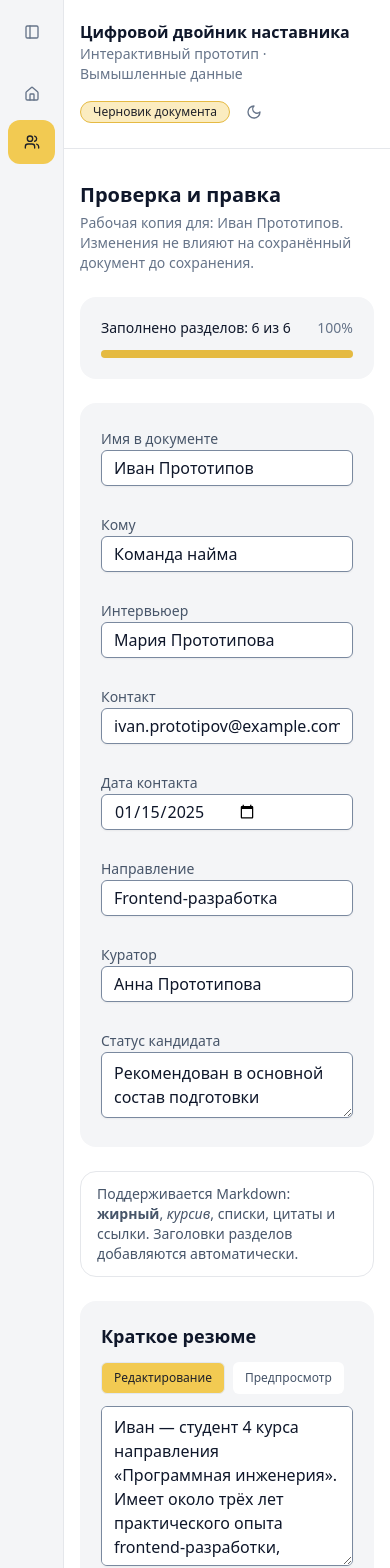
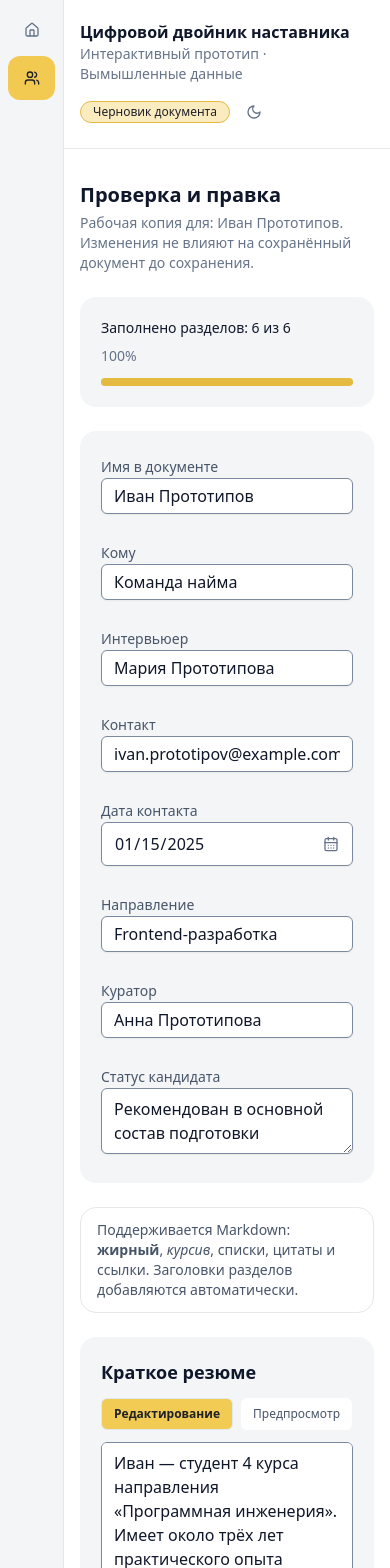
Before and after one commit to Cewerty/sreda-media, a React (Vite) app in the folder apps/cms-web/: page /candidates/c-01/review in a window 390 px wide. Shown: the top 1568 px of the page. Built offline with nearby package versions, Linux system fonts and the light colour scheme.

Commit message:
fix(cms-web): address mobile editor review feedback

```diff
--- a/apps/cms-web/src/components/layout/AppLayout.tsx
+++ b/apps/cms-web/src/components/layout/AppLayout.tsx
@@ -172,7 +172,7 @@ export function AppLayout() {
         }`}
       >
         <div
-          className={`flex h-16 shrink-0 items-center ${
+          className={`hidden h-16 shrink-0 items-center md:flex ${
             isSidebarCollapsed ? "justify-center px-2" : "justify-between px-4"
           }`}
         >
@@ -212,7 +212,7 @@ export function AppLayout() {
               to={item.to}
               end={item.end}
               aria-label={item.label}
-              title={isSidebarCollapsed ? item.label : undefined}
+              title={item.label}
               className={({ isActive }) =>
                 `flex items-center rounded-xl text-sm transition-colors duration-150 focus-visible:outline-none focus-visible:ring-2 focus-visible:ring-[#E5BA41] focus-visible:ring-offset-1 ${
                   isSidebarCollapsed
--- a/apps/cms-web/src/components/layout/ReportMetadataForm.tsx
+++ b/apps/cms-web/src/components/layout/ReportMetadataForm.tsx
@@ -1,10 +1,12 @@
+import { Button } from "@/components/ui/button";
 import { Input } from "@/components/ui/input";
 import { Label } from "@/components/ui/label";
 import { Textarea } from "@/components/ui/textarea";
 import { PROPERTY_ROW_HOVER_CLASS } from "@/lib/surfaces";
 import type { ReportValidationError } from "@/lib/validateReport";
 import type { ReportMetadata } from "@/types/candidateReport";
-import { useId } from "react";
+import { CalendarDays } from "lucide-react";
+import { useId, useRef } from "react";
 
 /**
  * Ключи полей, по которым форма ищет и показывает ошибки валидации:
@@ -33,6 +35,21 @@ export function ReportMetadataForm({
   errors = [],
 }: ReportMetadataFormProps) {
   const errorIdBase = useId();
+  const contactDateRef = useRef<HTMLInputElement>(null);
+  const canOpenDatePicker =
+    typeof HTMLInputElement !== "undefined" &&
+    "showPicker" in HTMLInputElement.prototype;
+
+  const openContactDatePicker = () => {
+    const input = contactDateRef.current;
+    if (!input) return;
+    try {
+      input.showPicker();
+    } catch {
+      // Embedded browsers may block the picker; manual entry remains available.
+      input.focus();
+    }
+  };
 
   const messageFor = (field: ReportErrorField) =>
     errors.find((error) => error.field === field)?.message;
@@ -136,7 +153,9 @@ export function ReportMetadataForm({
         <Label htmlFor="contactDate" className="block">
           Дата контакта
         </Label>
+        <div className="relative">
           <Input
+            ref={contactDateRef}
             id="contactDate"
             type="date"
             value={metadata.contactDate}
@@ -144,7 +163,26 @@ export function ReportMetadataForm({
             onChange={(event) =>
               handleMetadataFieldChange("contactDate", event.target.value)
             }
+            className={
+              canOpenDatePicker
+                ? "h-11 pr-12 [&::-webkit-calendar-picker-indicator]:hidden"
+                : "h-11"
+            }
           />
+          {canOpenDatePicker && (
+            <Button
+              type="button"
+              variant="ghost"
+              size="icon"
+              aria-label="Открыть календарь даты контакта"
+              aria-controls="contactDate"
+              onClick={openContactDatePicker}
+              className="absolute right-0 top-0 h-11 w-11 text-muted-foreground"
+            >
+              <CalendarDays className="h-4 w-4" aria-hidden="true" />
+            </Button>
+          )}
+        </div>
         {renderError("contactDate")}
       </div>
 
--- a/apps/cms-web/src/components/layout/ReportSectionEditor.tsx
+++ b/apps/cms-web/src/components/layout/ReportSectionEditor.tsx
@@ -45,7 +45,7 @@ export function ReportSectionEditor({
             onClick={() => setMode("edit")}
             className={
               mode === "edit"
-                ? "bg-[#F2CA52] text-[#1E2028] hover:bg-[#E5BA41]"
+                ? "bg-brand font-semibold text-brand-foreground hover:bg-brand-strong dark:bg-brand dark:text-brand-foreground dark:hover:bg-brand-strong"
                 : "bg-white text-slate-600 hover:bg-slate-50 dark:bg-[#2F2F2F] dark:text-slate-300 dark:hover:bg-[#3A3A3A]"
             }
           >
@@ -57,6 +57,7 @@ export function ReportSectionEditor({
             size="sm"
             aria-pressed={mode === "preview"}
             aria-describedby={error ? errorId : undefined}
+            disabled={Boolean(error)}
             title={
               error
                 ? "Пока ошибка валидации не исправлена, раздел остаётся в режиме редактирования"
@@ -65,7 +66,7 @@ export function ReportSectionEditor({
             onClick={() => setMode("preview")}
             className={
               mode === "preview"
-                ? "bg-[#F2CA52] text-[#1E2028] hover:bg-[#E5BA41]"
+                ? "bg-brand font-semibold text-brand-foreground hover:bg-brand-strong dark:bg-brand dark:text-brand-foreground dark:hover:bg-brand-strong"
                 : "bg-white text-slate-600 hover:bg-slate-50 dark:bg-[#2F2F2F] dark:text-slate-300 dark:hover:bg-[#3A3A3A]"
             }
           >
--- a/apps/cms-web/src/pages/ReviewPage.tsx
+++ b/apps/cms-web/src/pages/ReviewPage.tsx
@@ -235,11 +235,11 @@ function ReviewPageContent() {
       </div>
 
       <div className={`rounded-2xl p-5 ${CARD_SURFACE_CLASS}`}>
-        <div className="flex items-center justify-between text-sm">
+        <div className="flex flex-col items-start gap-2 text-sm sm:flex-row sm:items-center sm:justify-between">
           <span className="font-medium text-foreground">
             Заполнено разделов: {completedSections} из {totalSections}
           </span>
-          <span className="text-muted-foreground">
+          <span className="shrink-0 text-muted-foreground">
             {Math.round(progressValue)}%
           </span>
         </div>
```
Lines whose indentation alone changed are shown as unchanged.
